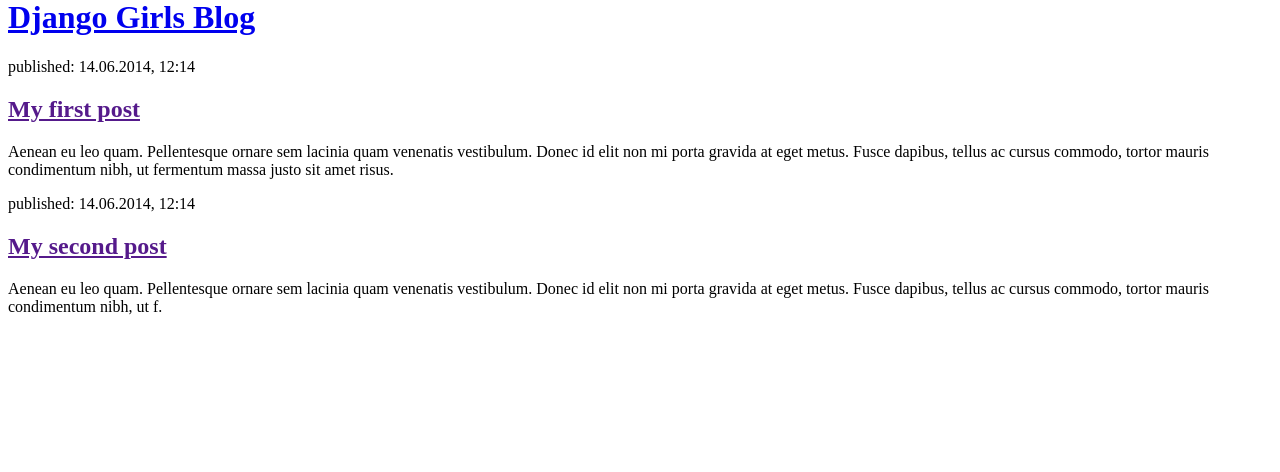
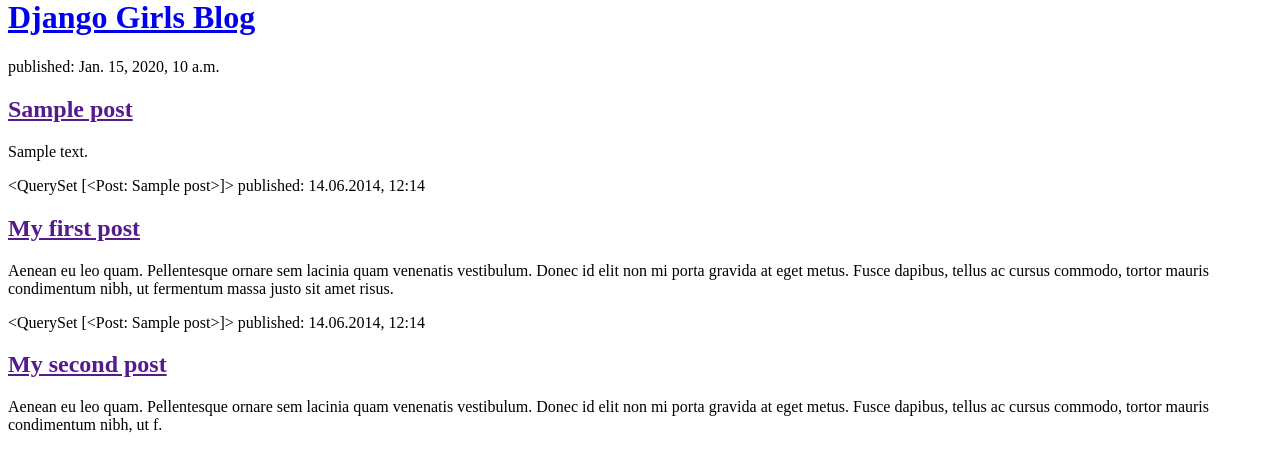
Before and after one commit to hudajundi/my-first-blog, a Django app: page / in a window 1280 px wide. Shown: the part 22-494 px from the top of the page. Run offline with Django 3.2, Linux system fonts and the light colour scheme; tables that the repository leaves empty hold one stand-in row (values such as "Sample post").

Commit message:
Modified templates to display posts from database.

```diff
--- a/blog/templates/blog/post_list.html
+++ b/blog/templates/blog/post_list.html
@@ -8,13 +8,23 @@
             <h1><a href="/">Django Girls Blog</a></h1>
         </header>
 
-        <article>
+
+
+{% for post in posts %}
+<article>
+    <time>published: {{ post.published_date }}</time>
+    <h2><a href="">{{ post.title }}</a></h2>
+    <p>{{ post.text|linebreaksbr }}</p>
+</article>
+{% endfor %}
+
+        {{ posts }}
             <time>published: 14.06.2014, 12:14</time>
             <h2><a href="">My first post</a></h2>
             <p>Aenean eu leo quam. Pellentesque ornare sem lacinia quam venenatis vestibulum. Donec id elit non mi porta gravida at eget metus. Fusce dapibus, tellus ac cursus commodo, tortor mauris condimentum nibh, ut fermentum massa justo sit amet risus.</p>
         </article>
 
-        <article>
+        {{ posts }}
             <time>published: 14.06.2014, 12:14</time>
             <h2><a href="">My second post</a></h2>
             <p>Aenean eu leo quam. Pellentesque ornare sem lacinia quam venenatis vestibulum. Donec id elit non mi porta gravida at eget metus. Fusce dapibus, tellus ac cursus commodo, tortor mauris condimentum nibh, ut f.</p>
--- a/blog/views.py
+++ b/blog/views.py
@@ -1,6 +1,9 @@
 from django.shortcuts import render
+from django.utils import timezone
+from .models import Post
 
 # Create your views here.
 
 def post_list(request):
-    return render(request, 'blog/post_list.html', {})
+    posts = Post.objects.filter(published_date__lte=timezone.now()).order_by('published_date')
+    return render(request, 'blog/post_list.html', {'posts': posts})
```
